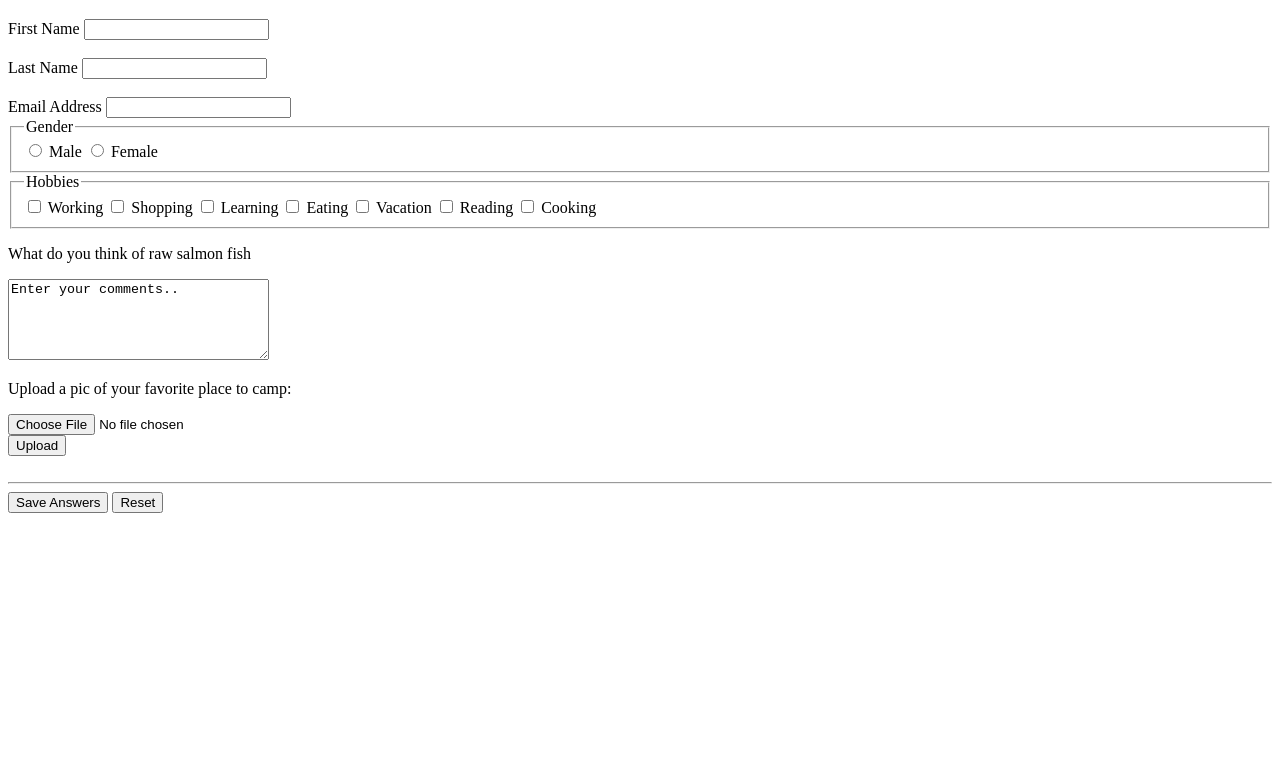
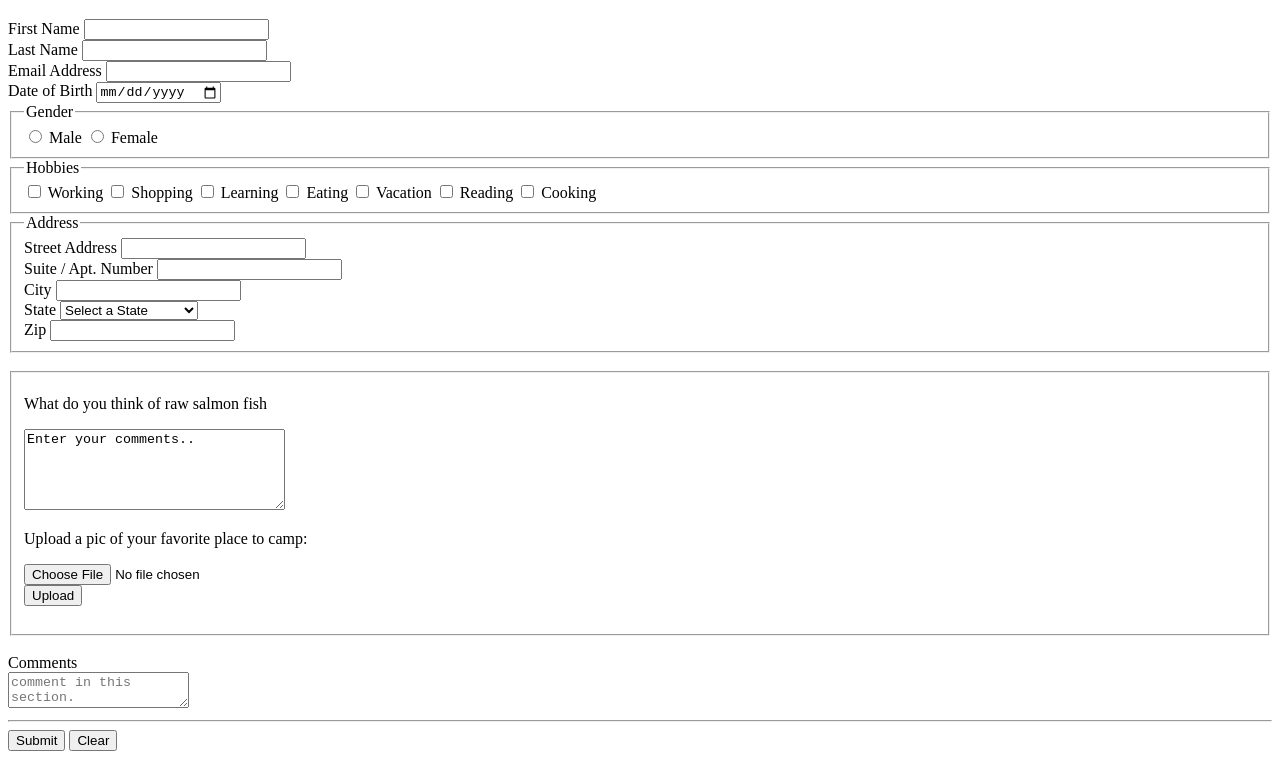
Before and after one commit to Erikk12345/Erikk12345.github.io, a plain HTML site: page spring16/exercise3/exercise3.html in a window 1280 px wide. Shown: the part 61-820 px from the top of the page. Drawn offline with Linux system fonts and the light colour scheme.

Commit message:
Exercise 3 and 4

```diff
--- a/spring16/exercise3/exercise3.html
+++ b/spring16/exercise3/exercise3.html
@@ -8,20 +8,25 @@
 <body>
 <h1>Form</h1>
 <form action="path/to/confirmation.html">
-	<div>
+	<span>
     	<label for="first-name">First Name</label>
         <input type="text" name="user_firstname" id="first-name" value="" />
-    </div>
+    </span>
     <br />
-    <div>
+    <span>
     	<label for="last-name">Last Name</label>
         <input type="text" name="user_lastname" id="last-name" value="" />
-    </div>
+    </span>
     <br />
-    <div>
+    <span>
     	<label for="email">Email Address</label>
-    	<input type="text" name="user_email" id="email" value="" />
-    </div>
+    	<input type="email" name="user_email" id="email" value="" />
+    </spam>
+    <br />
+    <span>
+    	<label for="email">Date of Birth</label>
+    	<input type="date" name="user_dob" id="dob" value="" />
+    </spam>
 
     <fieldset>
     	<legend>Gender</legend>
@@ -65,6 +70,90 @@
             Cooking
         </label>
      </fieldset>
+     <fieldset>
+     	<legend>Address</legend>
+        <span>
+        	<label for="address1">Street Address</label>
+            <input type="text" name="user_address1" id="address1" value=""/>
+        </span>
+        <br />
+        <span>
+        	<label for="address2">Suite / Apt. Number</label>
+            <input type="text" name="user_address2" id="address2" value="" />
+        </span>
+        <br />
+        <span>
+        	<label for="city">City</label>
+            <input type="text" name="user_city" id="city" value="" />
+        </span>
+        <br />
+        <span>
+        	<label for="city">State</label>
+            <select name="state">
+            	<option value="">Select a State</option>
+                <option value="AK">Alaska</option>
+                <option value="AL">Alabama</option>
+                <option value="AR">Arkansas</option>
+                <option value="AZ">Arizona</option>
+                <option value="CA">California</option>
+                <option value="CO">Colorado</option>
+                <option value="CT">Connecticut</option>
+                <option value="DC">District of Columbia</option>
+                <option value="DE">Delaware</option>
+                <option value="FL">Florida</option>
+                <option value="GA">Georgia</option>
+                <option value="GU">Guam</option>
+                <option value="HI">Hawaii</option>
+                <option value="IA">Iowa</option>
+                <option value="ID">Idaho</option>
+                <option value="IL">Illinois</option>
+                <option value="IN">Indiana</option>
+                <option value="KS">Kansas</option>
+                <option value="KY">Kentucky</option>
+                <option value="LA">Louisiana</option>
+                <option value="MA">Massachusetts</option>
+                <option value="MD">Maryland</option>
+                <option value="ME">Maine</option>
+                <option value="MI">Michigan</option>
+                <option value="MN">Minnesota</option>
+                <option value="MO">Missouri</option>
+                <option value="MS">Mississippi</option>
+                <option value="MT">Montana</option>
+                <option value="NC">North Carolina</option>
+                <option value="ND">North Dakota</option>
+                <option value="NE">Nebraska</option>
+                <option value="NH">New Hampshire</option>
+                <option value="NJ">New Jersey</option>
+                <option value="NM">New Mexico</option>
+                <option value="NV">Nevada</option>
+                <option value="NY">New York</option>
+                <option value="OH">Ohio</option>
+                <option value="OK">Oklahoma</option>
+                <option value="OR">Oregon</option>
+                <option value="PA">Pennsylvania</option>
+                <option value="RI">Rhode Island</option>
+                <option value="SC">South Carolina</option>
+                <option value="SD">South Dakota</option>
+                <option value="TN">Tennessee</option>
+                <option value="TX">Texas</option>
+                <option value="UT">Utah</option>
+                <option value="VA">Virginia</option>
+                <option value="VT">Vermont</option>
+                <option value="WA">Washington</option>
+                <option value="WI">Wisconsin</option>
+                <option value="WV">West Virginia</option>
+                <option value="WY">Wyoming
+            </option>
+            </select>
+        </span>
+        <br />
+        <span>
+        	<label for="zip">Zip</label>
+            <input type="text" name="user_zip" id="zip" value="" />
+        </span>
+     </fieldset>
+     <br />
+     <fieldset>
      <form>
      <p>What do you think of raw salmon fish</p>
      	<textarea name="comments" cols="30" rows="5">Enter your comments..</textarea>
@@ -74,8 +163,14 @@
      		<input type="file" name="user-song" /><br />
      		<input type="submit" value="Upload" />
      </form><br />
+     </fieldset>
+     <br />
+     <span>
+     	<label for="comments">Comments</label><br />
+        <textarea name="user_comments" id="comments" placeholder="comment in this section."></textarea>
+     </span>
      <hr/>
-     <button type="submit">Save Answers</button>
-     <button type="reset">Reset</button>
+     <button type="submit" placeholder="file:///Volumes/NO%20NAME/Web%20Design/exercise4.html">Submit</button>
+     <button type="reset">Clear</button>
      </form>
 </html>
```
Also changed, not shown: spring16/exercise4/exercise4.html (+1 -1 lines).
